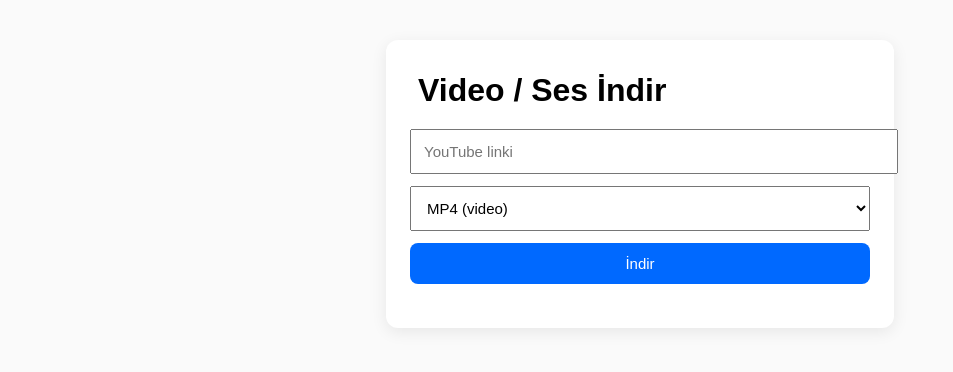
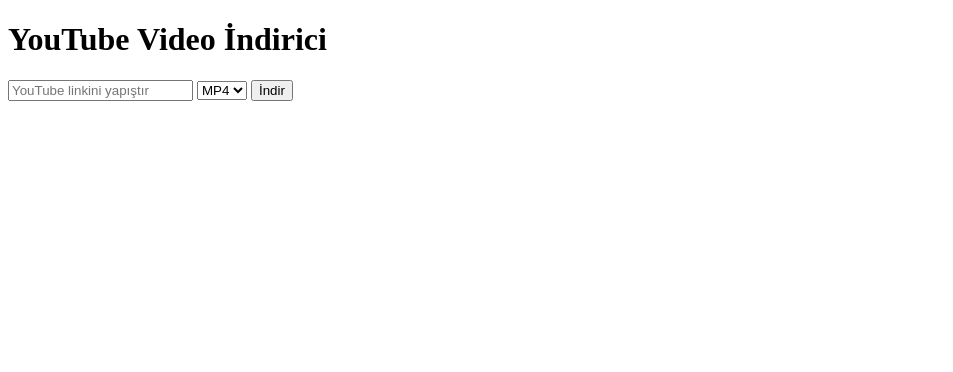
Before and after one commit to Yasin4161/Internet_download_agent, a plain HTML site: page index.html in a window 1280 px wide. Shown: the whole page, without its empty margins (0-953 px from the left). Drawn offline with Linux system fonts and the light colour scheme.

Commit message:
Update index.html

```diff
--- a/index.html
+++ b/index.html
@@ -1,75 +1,44 @@
-<!DOCTYPE html><html lang="tr"><head><meta charset="utf-8">
-<meta name="viewport" content="width=device-width,initial-scale=1">
-<title>GitHub Video / MP3 İndirici</title>
-<style>
-body{font-family:Arial;background:#fafafa;display:flex;flex-direction:column;align-items:center;
-      padding:32px} h1{margin:8px} .card{background:#fff;padding:24px;border-radius:12px;
-      box-shadow:0 4px 16px rgba(0,0,0,.08);max-width:460px;width:100%}
-input,select,button{width:100%;padding:12px;margin-top:12px;font-size:15px}button{
-background:#0069ff;color:#fff;border:none;border-radius:8px;cursor:pointer}button:hover{background:#004db7}
-#log{margin-top:20px;white-space:pre-wrap;font-size:14px}
-</style></head><body>
-<div class="card">
-  <h1>Video / Ses İndir</h1>
-  <input id="url" placeholder="YouTube linki">
-  <select id="fmt"><option value="mp4">MP4 (video)</option><option value="mp3">MP3 (ses)</option></select>
-  <button onclick="run()">İndir</button>
-  <div id="log"></div>
-</div>
+<!DOCTYPE html>
+<html>
+<head>
+  <meta charset="UTF-8">
+  <title>YouTube Video Downloader</title>
+</head>
+<body>
+  <h1>YouTube Video İndirici</h1>
+  <form id="download-form">
+    <input type="text" id="videoUrl" placeholder="YouTube linkini yapıştır" required>
+    <select id="format">
+      <option value="mp4">MP4</option>
+      <option value="mp3">MP3</option>
+    </select>
+    <button type="submit">İndir</button>
+  </form>
+  <p id="response"></p>
 
-<script>
-const OWNER  = "GitHubKullanıcın";   // <= değiştir
-const REPO   = "DepoAdı";           // <= değiştir
-const WFLOW  = "video-download.yml"; // workflow dosya adı
+  <script>
+    const form = document.getElementById("download-form");
+    const response = document.getElementById("response");
 
-async function run(){
-  const url = document.getElementById("url").value.trim();
-  const fmt = document.getElementById("fmt").value;
-  if(!url) return alert("Link gir");
+    form.onsubmit = async (e) => {
+      e.preventDefault();
+      response.innerText = "İşleniyor...";
+      const videoUrl = document.getElementById("videoUrl").value;
+      const format = document.getElementById("format").value;
 
-  // 1) Token al
-  let token = localStorage.getItem("gh_pat");
-  if(!token){
-    token = prompt("Kişisel erişim token’ını yapıştır (sadece ilk sefer):");
-    if(!token) return;
-    localStorage.setItem("gh_pat", token);
-  }
+      const res = await fetch("https://senin-render-linkin.onrender.com/download", {
+        method: "POST",
+        headers: { "Content-Type": "application/json" },
+        body: JSON.stringify({ url: videoUrl, format })
+      });
 
-  // 2) workflow_dispatch
-  log("⏳ İşlem kuyruğa alınıyor…");
-  await fetch(`https://api.github.com/repos/${OWNER}/${REPO}/actions/workflows/${WFLOW}/dispatches`,
-    {method:"POST",
-     headers:{Authorization:`Bearer ${token}`,
-              "X-GitHub-Api-Version":"2022-11-28",
-              "Accept":"application/vnd.github+json"},
-     body:JSON.stringify({ref:"main",inputs:{url,format:fmt}})
-    });
-
-  // 3) Son çalışmayı izle
-  let runId;
-  while(true){
-    await sleep(10000); // 10 sn
-    const runs=await fetchJSON(`https://api.github.com/repos/${OWNER}/${REPO}/actions/runs?per_page=1&event=workflow_dispatch`,token);
-    if(runs.workflow_runs?.length){
-      const run=runs.workflow_runs[0];
-      if(!runId) runId=run.id;
-      if(run.id!==runId) continue;
-      log(`⏳ Durum: ${run.status} (${run.conclusion||"..."})`);
-      if(run.status==="completed"){
-        if(run.conclusion!=="success"){log("❌ Çalışma başarısız");return;}
-        break;
+      const data = await res.json();
+      if (data.success) {
+        response.innerHTML = `<a href="${data.download_url}" target="_blank">İndir</a>`;
+      } else {
+        response.innerText = "Hata: " + data.message;
       }
-    }
-  }
-
-  // 4) Geçici release bul
-  const rel = await fetchJSON(`https://api.github.com/repos/${OWNER}/${REPO}/releases?per_page=1`,token);
-  const asset = rel[0]?.assets?.find(a=>a.name.endsWith(fmt));
-  if(!asset){ log("❌ Dosya bulunamadı"); return;}
-  const link = asset.browser_download_url;
-  log(`✅ Hazır → <a href="${link}" target="_blank" download>Dosyayı indir</a>`);
-}
-function log(msg){document.getElementById("log").innerHTML=msg;}
-const sleep = ms=>new Promise(r=>setTimeout(r,ms));
-const fetchJSON=(u,t)=>fetch(u,{headers:{Authorization:`Bearer ${t}`,"Accept":"application/vnd.github+json"}}).then(r=>r.json());
-</script></body></html>
+    };
+  </script>
+</body>
+</html>
```
